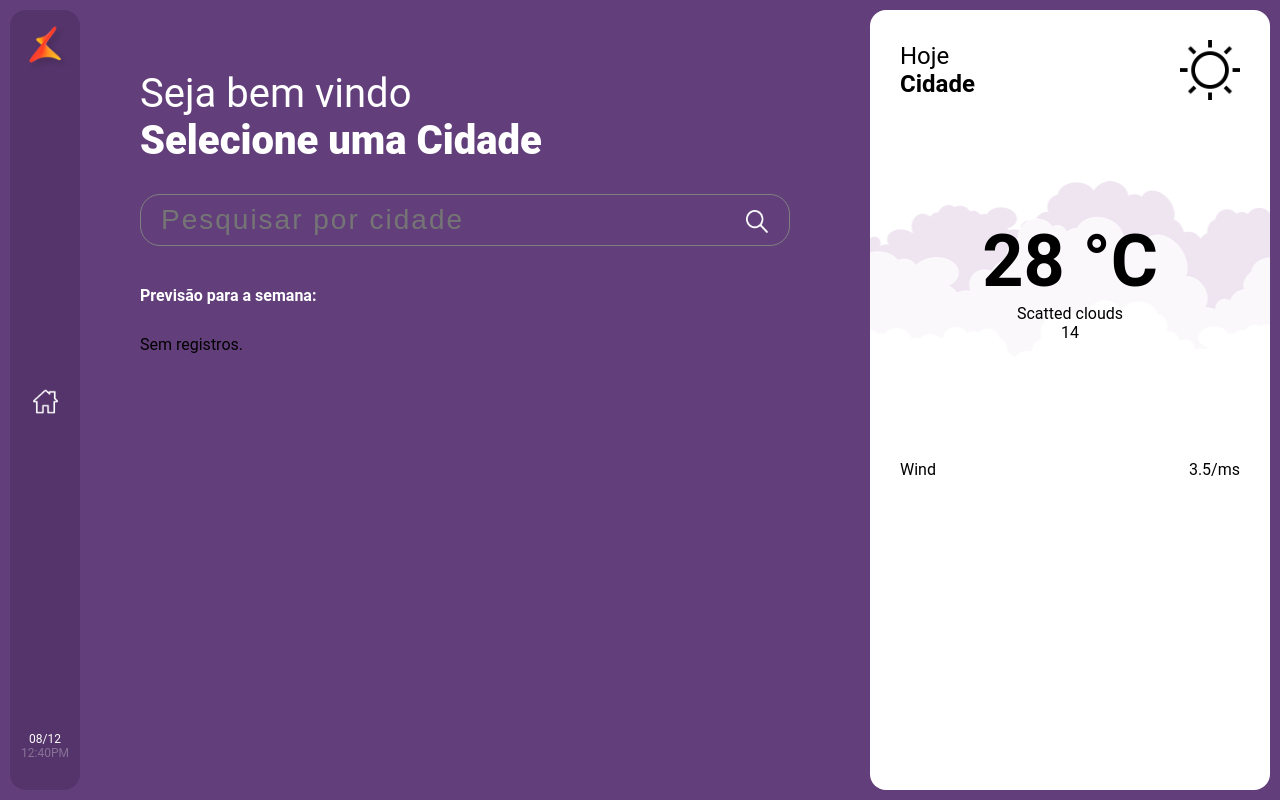
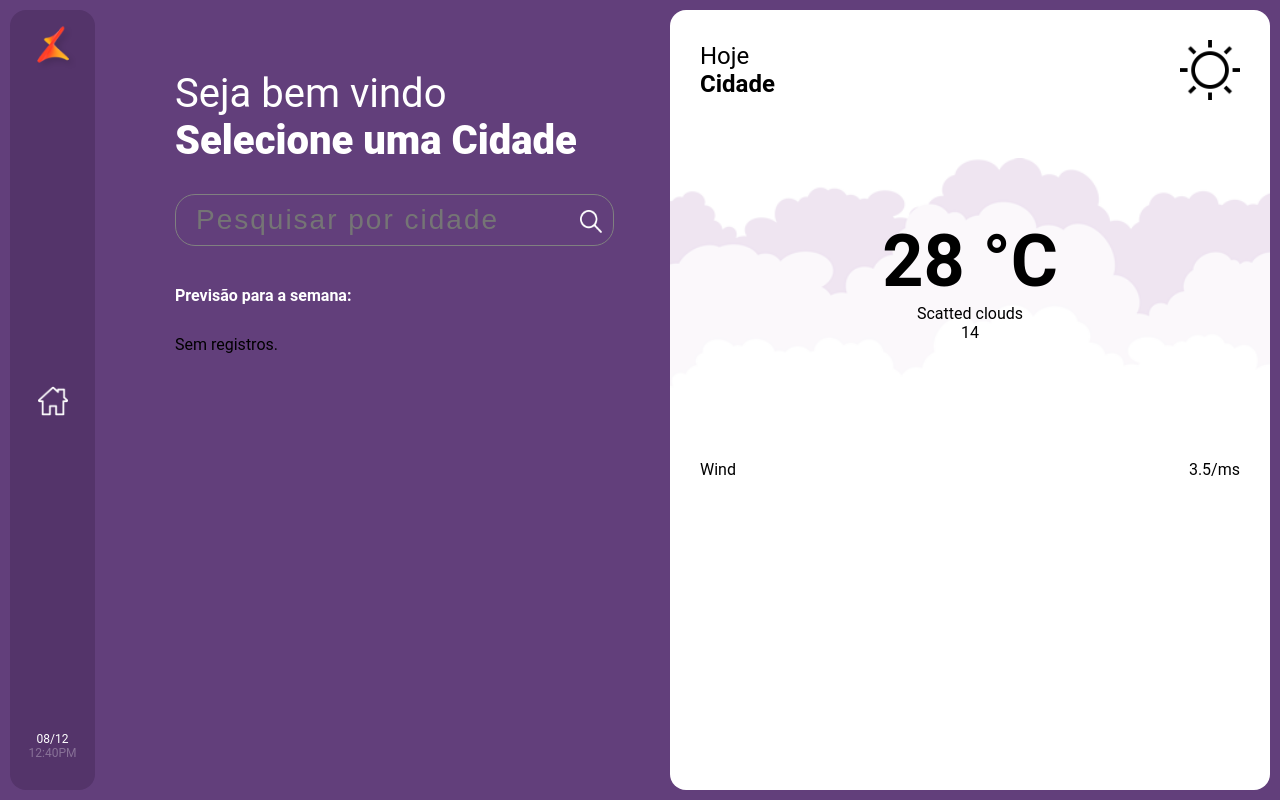
Before and after one commit to oraci/weather-forecast, a React (Create React App) app: page / in a window 1280 px wide. Built offline with nearby package versions, Linux system fonts and the light colour scheme.

Commit message:
Changed layout and added some behaviors.

```diff
--- a/src/components/Card/Card.jsx
+++ b/src/components/Card/Card.jsx
@@ -7,6 +7,10 @@ import { Wind, Temperature, Container, WrapperContent, Content, Header, SpanImg,
 
 export default function Card({data}) {
   const {dt, clouds, temp, speed, weather} = data;
+
+  const handleOnClick = () => {
+    alert('teste');
+  }
 
   const getWeekDay= (dt) => {
     const days = ['DOM','SEG','TER','QUA','QUI','SEX','SAB'];
@@ -22,7 +26,7 @@ export default function Card({data}) {
   }
 
   return (
-    <Container>
+    <Container onClick={handleOnClick}>
       <WrapperContent>
         <Header>
           <SpanImg img={icons[weather[0].main]} />
--- a/src/components/Card/styles.js
+++ b/src/components/Card/styles.js
@@ -64,6 +64,7 @@ export const SpanImg = styled.span`
   background-repeat: no-repeat;
   background-position: center;
   background-size: 24px;
+  filter: brightness(0) invert(1);
   cursor: pointer;
 `;
 
--- a/src/components/Detail/Detail.jsx
+++ b/src/components/Detail/Detail.jsx
@@ -1,7 +1,7 @@
 import React from 'react';
-import sunny from '../../assets/sunny.png';
 import Text from '../../components/Text/Text';
 
+import sunny from '../../assets/sunny.png';
 import { WrapperContainer, Container, Weather, Temp, TempContainer, City, Content, SpanImg, Header, Name } from './styles';
 
 export default function Detail() {
--- a/src/components/Detail/styles.js
+++ b/src/components/Detail/styles.js
@@ -4,7 +4,7 @@ import img from '../../assets/cloud-background.png';
 export const Container = styled.div`
     display: flex;
     padding: 10px;
-    width: 400px;
+    width: 600px;
 
     p {
         margin: 0px;
@@ -61,6 +61,7 @@ export const TempContainer = styled.div`
     background-image: url(${img});
     background-repeat: no-repeat;
     background-position: center;
+    background-size: contain;
 `;
 
 export const Temp = styled.p`
--- a/src/components/Menu/styles.js
+++ b/src/components/Menu/styles.js
@@ -3,7 +3,7 @@ import styled from 'styled-components';
 export const Container = styled.div`
     display: flex;
     padding: 10px;
-    width: 80px;
+    width: 115px;
 `;
 
 export const Content = styled.div`
@@ -26,8 +26,8 @@ export const Logo = styled.img`
 `;
 export const Home = styled.img`
     filter: invert(100%);
-    width: 25px;
-    height: 25px;
+    width: 30px;
+    height: 30px;
 `;
 export const DateTime = styled.div`
     font-size: 12px;
--- a/src/rootSaga.js
+++ b/src/rootSaga.js
@@ -1,6 +1,6 @@
 import { all } from 'redux-saga/effects';
 
-import {watchGetWeather, watchToggleWeatherLoading} from './components/Dashboard/sagas';
+import { watchGetWeather, watchToggleWeatherLoading } from './components/Dashboard/sagas';
 
 export default function* rootSaga() {
     yield all([
```
Also changed, not shown: src/components/Dashboard/Dashboard.jsx (+6 -2 lines).
